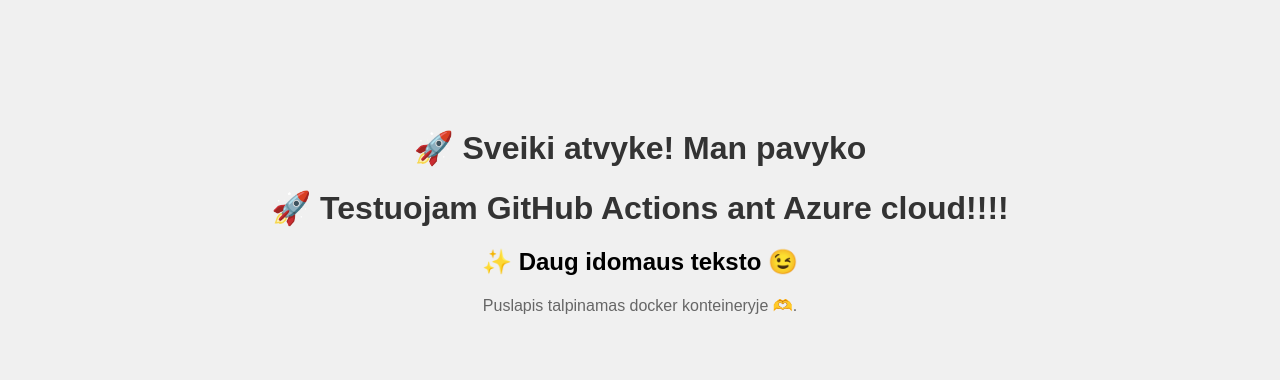
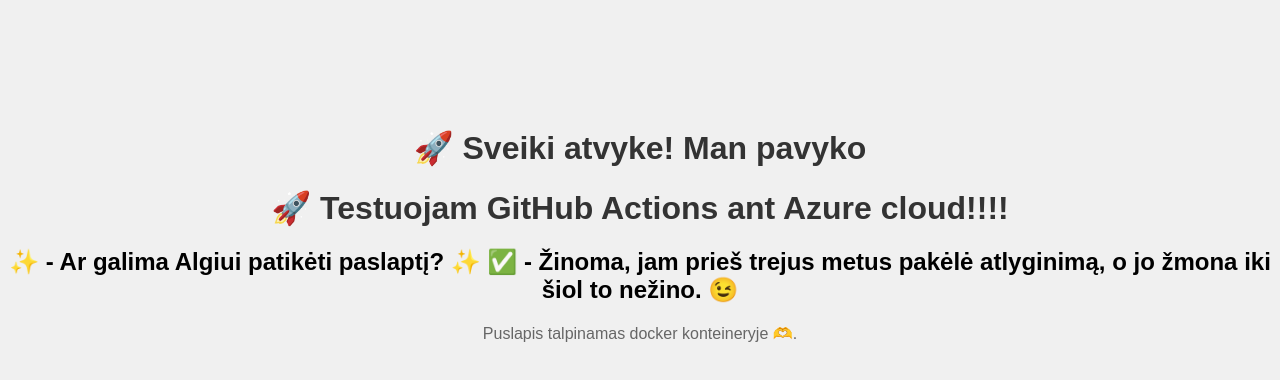
Before and after one commit to Kompromatas/CA-DevOps-tasks, a plain HTML site: page 22/index.html in a window 1280 px wide. Drawn offline with Linux system fonts and the light colour scheme.

Commit message:
22 pamoka update

```diff
--- a/22/index.html
+++ b/22/index.html
@@ -21,7 +21,8 @@
 <body>
     <h1>🚀 Sveiki atvyke! Man pavyko</h1>
     <h1>🚀 Testuojam GitHub Actions ant Azure cloud!!!!</h1>
-        <h2> ✨ Daug idomaus teksto 😉 </h2>
+        <h2> ✨ - Ar galima Algiui patikėti paslaptį?  ✨
+             ✅ - Žinoma, jam prieš trejus metus pakėlė atlyginimą, o jo žmona iki šiol to nežino. 😉 </h2>
     <p>Puslapis talpinamas docker konteineryje 🫶.</p>
 </body>
 </html>
```
